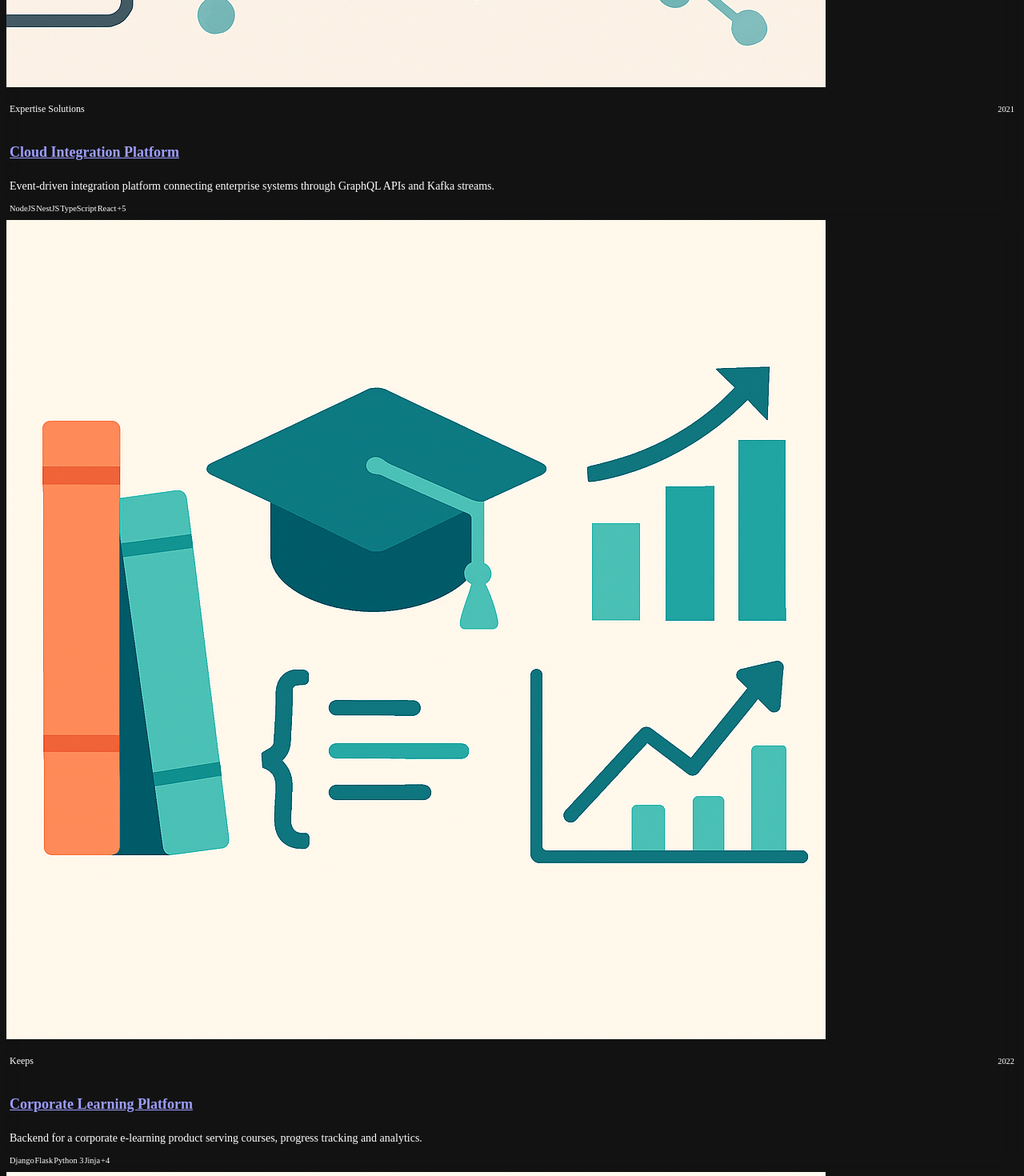
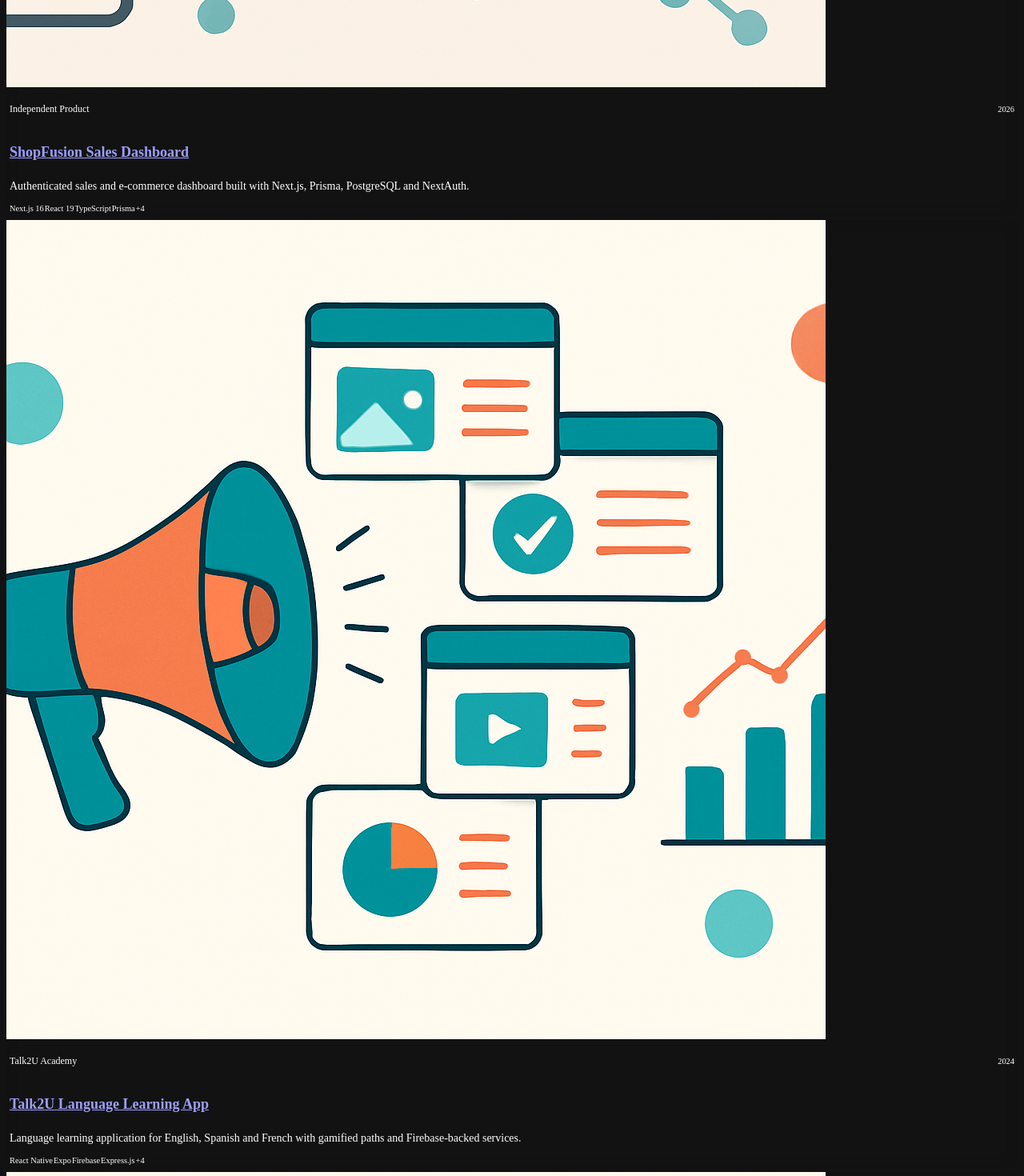
Before and after one commit to rafaelnwitter/portfolio, a Next.js app: page / in a window 1280 px wide. Shown: the part 1380-2850 px from the top of the page at 80% size. Built offline with nearby package versions, Linux system fonts and the light colour scheme.

Commit message:
feat: add company project case studies

```diff
--- a/lib/project-data.json
+++ b/lib/project-data.json
@@ -1,4 +1,219 @@
 [
+  {
+    "id": "sales-dash",
+    "title": "ShopFusion Sales Dashboard",
+    "category": "GitHub Project",
+    "company": "Independent Product",
+    "role": "Full-stack Developer",
+    "period": "2026",
+    "status": "active",
+    "featured": true,
+    "source": "github-private",
+    "repository": "https://github.com/rafaelnwitter/sales-dash",
+    "links": [
+      {
+        "label": "Live Demo",
+        "href": "https://sales-dash-beige.vercel.app"
+      }
+    ],
+    "summary": "Authenticated sales and e-commerce dashboard built with Next.js, Prisma, PostgreSQL and NextAuth.",
+    "description": [
+      "ShopFusion Sales Dashboard is a private full-stack product that combines an authenticated sales dashboard with an evolving e-commerce domain model. It includes roles, product catalog APIs, inventory relationships, cart and order modeling, and deployment-oriented Prisma workflows.",
+      "The project is built around a modern App Router stack with Next.js 16, React 19, Prisma 7, PostgreSQL, NextAuth v5, Tailwind CSS and Chart.js, with roadmap-driven delivery across catalog, checkout and admin workflows."
+    ],
+    "highlights": [
+      "Implemented authenticated dashboard foundations with role-aware access patterns",
+      "Modeled products, variants, inventory, carts, orders and payments with Prisma",
+      "Built product API foundations with filtering, pagination and roadmap-backed delivery phases"
+    ],
+    "stack": [
+      "Next.js 16",
+      "React 19",
+      "TypeScript",
+      "Prisma",
+      "PostgreSQL",
+      "NextAuth",
+      "Tailwind CSS",
+      "Chart.js"
+    ],
+    "media": {
+      "thumbnail": "/images/works/expertise_cover.png",
+      "gallery": [
+        "/images/works/expertise_shot.png",
+        "/images/works/expertise_cover.png"
+      ],
+      "video": null
+    }
+  },
+  {
+    "id": "lailla-english",
+    "title": "Talk2U Language Learning App",
+    "category": "Client Project",
+    "company": "Talk2U Academy",
+    "role": "Full-stack / Mobile Developer",
+    "period": "2024",
+    "status": "production",
+    "featured": true,
+    "source": "github-private",
+    "repository": "https://github.com/rafaelnwitter/Lailla-English",
+    "links": [
+      {
+        "label": "Production",
+        "href": "http://talk2u-academy.web.app/"
+      }
+    ],
+    "summary": "Language learning application for English, Spanish and French with gamified paths and Firebase-backed services.",
+    "description": [
+      "Talk2U Academy is a cross-platform language learning application with authentication, course management, achievement tracking, gamified paths and daily learning flows. The repository includes CI automation and Firebase Hosting deployment workflows.",
+      "The product combines React Native and Expo on the client side with Firebase services, Express.js, GraphQL/Apollo patterns and API integration for learning content and user progress."
+    ],
+    "highlights": [
+      "Built multi-platform learning flows for web and mobile users",
+      "Integrated Firebase services for authentication, hosting and backend data",
+      "Structured course, lesson, achievement and notification-oriented product modules"
+    ],
+    "stack": [
+      "React Native",
+      "Expo",
+      "Firebase",
+      "Express.js",
+      "GraphQL",
+      "Apollo Client",
+      "Axios",
+      "JavaScript"
+    ],
+    "media": {
+      "thumbnail": "/images/works/publya_cover.png",
+      "gallery": [
+        "/images/works/publya_shot.png",
+        "/images/works/publya_cover.png"
+      ],
+      "video": null
+    }
+  },
+  {
+    "id": "waba-api",
+    "title": "WhatsApp Business Webhook API",
+    "category": "Client / Automation Project",
+    "company": "WebWhisper / WhatsApp Automation",
+    "role": "Backend Developer",
+    "period": "2024",
+    "status": "private",
+    "featured": true,
+    "source": "github-private",
+    "repository": "https://github.com/rafaelnwitter/waba-api",
+    "links": [],
+    "summary": "Python webhook service for WhatsApp Business API chatbot automation.",
+    "description": [
+      "WABA API is a private Python service focused on WhatsApp Business API integration, webhook handling and chatbot response logic. It follows a lightweight Flask-style backend structure with command and response modules.",
+      "The project is useful as a backend automation case because it centers on inbound messaging, webhook processing, bot command routing and deployable Python service setup."
+    ],
+    "highlights": [
+      "Implemented webhook-oriented WhatsApp Business API integration patterns",
+      "Structured chatbot command and response logic for maintainable automation",
+      "Prepared Python service setup with virtual environment and dependency workflow"
+    ],
+    "stack": [
+      "Python",
+      "Flask",
+      "WhatsApp Business API",
+      "Webhooks",
+      "Chatbot Automation"
+    ],
+    "media": {
+      "thumbnail": "/images/works/nexxera_cover.png",
+      "gallery": [
+        "/images/works/nexxera_shot.png",
+        "/images/works/nexxera_cover.png"
+      ],
+      "video": null
+    }
+  },
+  {
+    "id": "roi-manager",
+    "title": "ROI Manager",
+    "category": "GitHub Project",
+    "company": "Independent Analytics Tool",
+    "role": "Frontend / Product Developer",
+    "period": "2024",
+    "status": "deployed",
+    "featured": true,
+    "source": "github-private",
+    "repository": "https://github.com/rafaelnwitter/roi-manager",
+    "links": [
+      {
+        "label": "Live Demo",
+        "href": "https://roi-manager.vercel.app"
+      }
+    ],
+    "summary": "Deployed ROI management interface focused on tracking return, campaign performance and business metrics.",
+    "description": [
+      "ROI Manager is a private deployed web application for organizing and visualizing return-on-investment workflows. The repository is a compact product case for dashboard UX, metric-oriented screens and Vercel deployment.",
+      "The current public README is still scaffold-level, so this entry intentionally keeps implementation claims conservative until the source is reviewed locally or cloned into the workspace."
+    ],
+    "highlights": [
+      "Shipped a deployed business-metrics interface on Vercel",
+      "Built a portfolio-ready analytics product surface",
+      "Kept private repository metadata linked for authenticated review"
+    ],
+    "stack": [
+      "JavaScript",
+      "Next.js",
+      "Vercel",
+      "Dashboard UI",
+      "Analytics"
+    ],
+    "media": {
+      "thumbnail": "/images/works/keeps_cover.png",
+      "gallery": [
+        "/images/works/keeps_shot.png",
+        "/images/works/keeps_cover.png"
+      ],
+      "video": null
+    }
+  },
+  {
+    "id": "quality-asm-commerce",
+    "title": "ASM Commerce Platform",
+    "category": "Professional Case Study",
+    "company": "Quality Digital / ASM",
+    "role": "E-commerce Integration Developer",
+    "period": "2025-2026",
+    "status": "private-client-work",
+    "featured": true,
+    "source": "local-private-clone",
+    "repository": null,
+    "links": [],
+    "summary": "Private MedusaJS commerce platform split across backend, storefront and architecture/regionalization proof-of-concepts.",
+    "description": [
+      "The ASM commerce work is represented locally by private Quality Digital repositories for a MedusaJS backend, a Next.js storefront and architecture/regionalization proof-of-concepts. The backend uses Medusa v2 with TypeScript, PostgreSQL-oriented commerce modules, Algolia search integration and integration/unit test scripts.",
+      "The frontend is based on the Medusa Next.js starter with Next.js 15, React, Tailwind CSS and storefront flows for product discovery, cart, checkout and customer account areas. The local clone history confirms Quality Digital remotes and corporate contributors while Rafael commits appear under personal e-mail aliases."
+    ],
+    "highlights": [
+      "Worked across Medusa v2 backend and Next.js storefront architecture",
+      "Integrated Algolia-oriented catalog search and commerce backend modules",
+      "Validated regionalization and architecture proof-of-concepts in private Quality Digital repositories"
+    ],
+    "stack": [
+      "MedusaJS",
+      "Next.js",
+      "TypeScript",
+      "React",
+      "Algolia",
+      "PostgreSQL",
+      "Docker",
+      "Jest",
+      "Tailwind CSS"
+    ],
+    "media": {
+      "thumbnail": "/images/works/expertise_cover.png",
+      "gallery": [
+        "/images/works/expertise_shot.png",
+        "/images/works/keeps_shot.png"
+      ],
+      "video": null
+    }
+  },
   {
     "id": "expertise",
     "title": "Cloud Integration Platform",
@@ -7,7 +222,7 @@
     "role": "Full-stack Developer Jr.",
     "period": "2021",
     "status": "case-study",
-    "featured": true,
+    "featured": false,
     "source": "professional",
     "repository": null,
     "links": [],
@@ -49,7 +264,7 @@
     "role": "Backend Developer",
     "period": "2022",
     "status": "case-study",
-    "featured": true,
+    "featured": false,
     "source": "professional",
     "repository": null,
     "links": [],
@@ -90,7 +305,7 @@
     "role": "Full-stack Developer Intern",
     "period": "2021",
     "status": "case-study",
-    "featured": true,
+    "featured": false,
     "source": "professional",
     "repository": null,
     "links": [],
@@ -128,7 +343,7 @@
     "role": "Technical Support Intern",
     "period": "2020",
     "status": "case-study",
-    "featured": true,
+    "featured": false,
     "source": "professional",
     "repository": null,
     "links": [],
```
Also changed, not shown: scripts/validate-project-data.mjs (+14 -0 lines).
